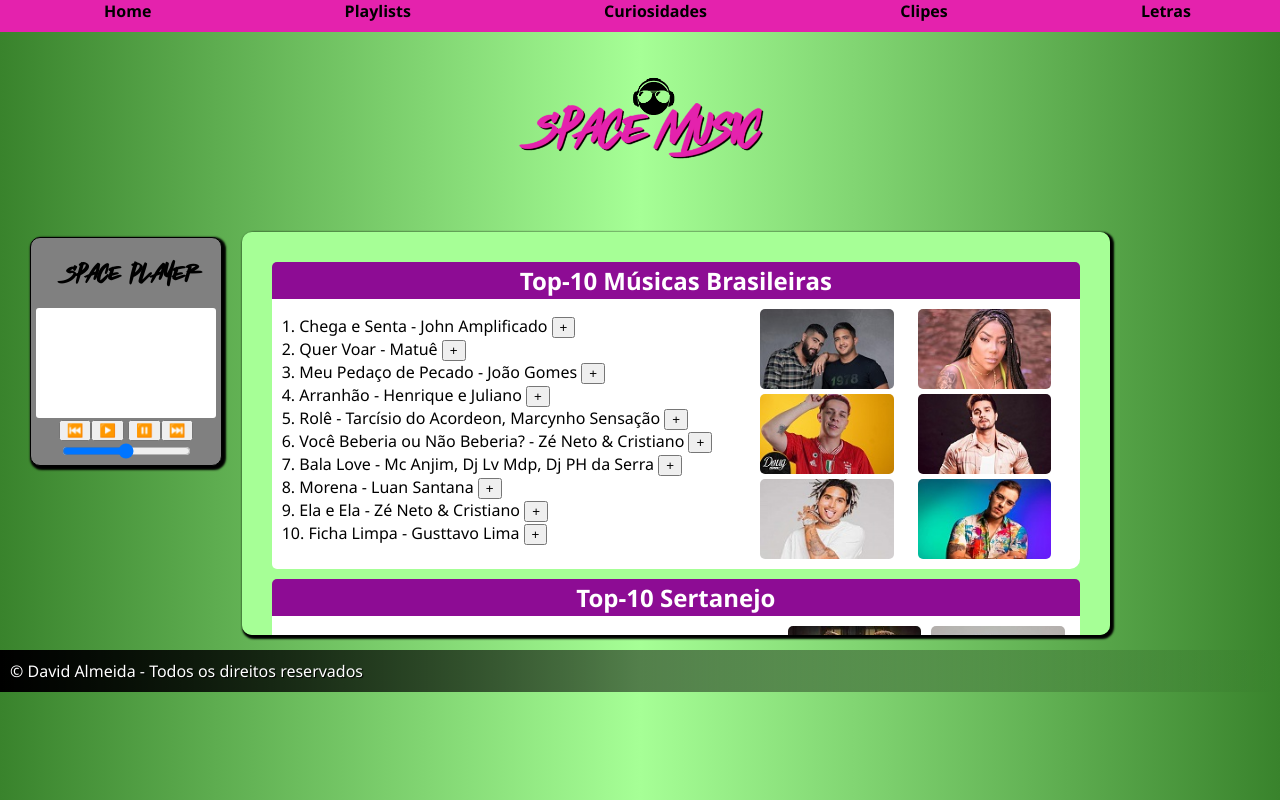
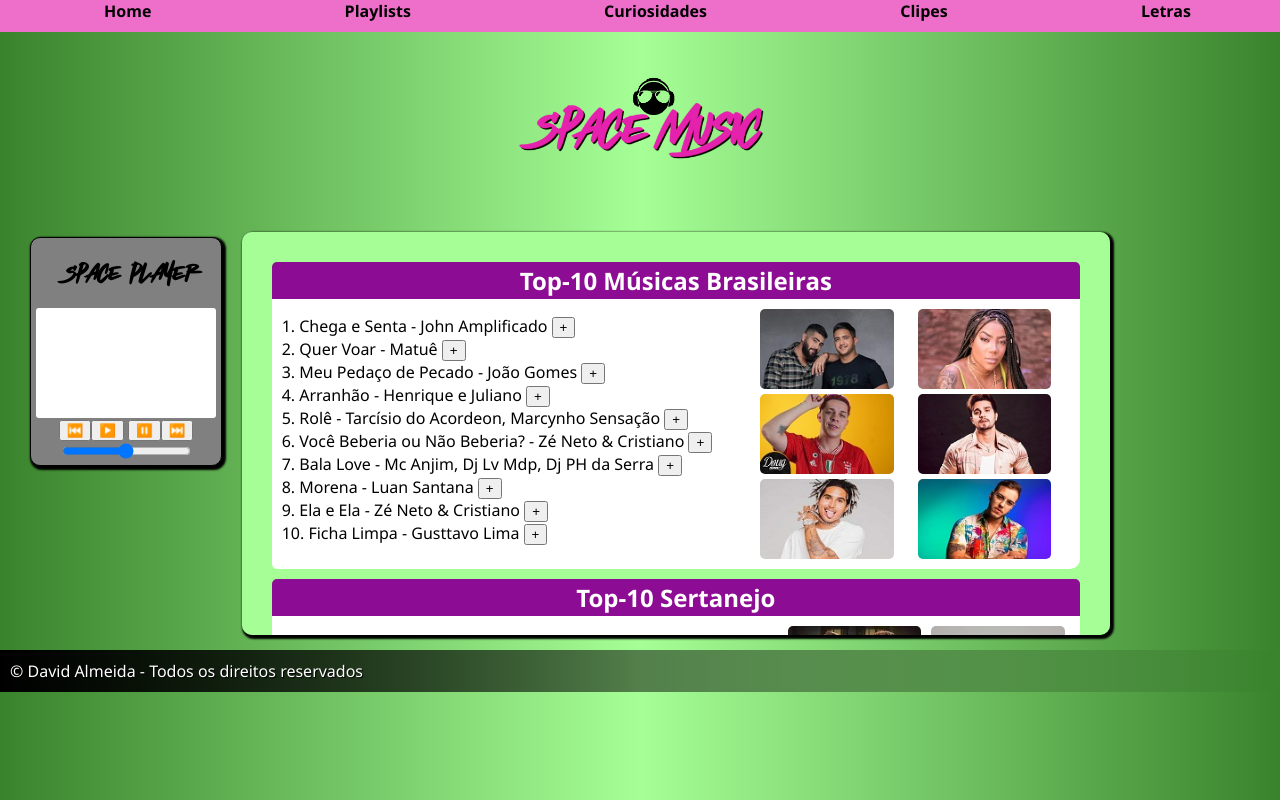
Before and after one commit to davidalmeida-developer/spacemusic, a plain HTML site: page index.html in a window 1280 px wide. Drawn offline with Linux system fonts and the light colour scheme.

Commit message:
Mudando cor nav - 2

```diff
--- a/style.css
+++ b/style.css
@@ -64,7 +64,7 @@
     display: flex;
     justify-content: space-around;
     align-items: center;
-    background-color: #E422AD;
+    background-color: var(--cor1);
     color: black;
     width: 100%;
     height: auto;
```
